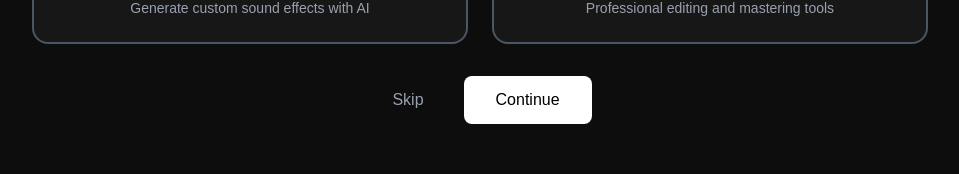
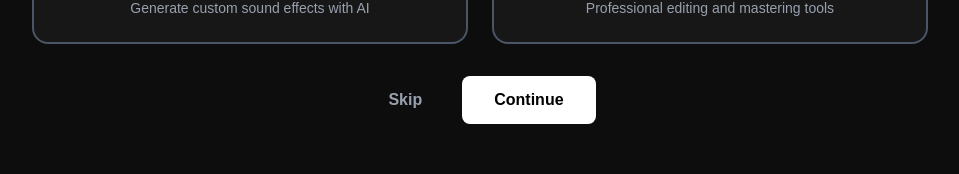
Before and after one commit to devtofunmi/audio4lab, a Next.js app: page /onboarding in a window 1280 px wide. Both pictures are taken after a click on the button "Get Started". Shown: the part 532-706 px from the top of the page, without its empty margins (160-1119 px from the left). Built offline with nearby package versions, Linux system fonts and the light colour scheme.

Commit message:
adjust style

```diff
--- a/components/OnboardingSteps.tsx
+++ b/components/OnboardingSteps.tsx
@@ -205,13 +205,13 @@ export function MusicInterestsStep({
       <div className="flex justify-center space-x-4">
         <button
           onClick={onSkip}
-          className="px-6 py-2 text-gray-400 hover:text-white cursor-pointer transition-colors"
+          className="px-6 py-2 text-gray-400 hover:text-white font-semibold cursor-pointer transition-colors"
         >
           Skip
         </button>
         <button
           onClick={onNext}
-          className="px-8 py-3 bg-white text-black rounded-lg hover:bg-gray-200 cursor-pointer transition-all duration-200 hover:scale-105"
+          className="px-8 py-3 bg-white text-black rounded-lg font-semibold hover:bg-gray-200 cursor-pointer transition-all duration-200 hover:scale-105"
         >
           Continue
         </button>
@@ -265,13 +265,13 @@ export function RoleStep({
       <div className="flex justify-center space-x-4">
         <button
           onClick={onSkip}
-          className="px-6 py-2 text-gray-400 hover:text-white cursor-pointer transition-colors"
+          className="px-6 py-2 text-gray-400 hover:text-white font-semibold cursor-pointer transition-colors"
         >
           Skip
         </button>
         <button
           onClick={onNext}
-          className="px-8 py-3 bg-white text-black rounded-lg hover:bg-gray-200 cursor-pointer transition-all duration-200 hover:scale-105"
+          className="px-8 py-3 bg-white text-black rounded-lg font-semibold hover:bg-gray-200 cursor-pointer transition-all duration-200 hover:scale-105"
         >
           Continue
         </button>
@@ -371,7 +371,7 @@ export function PersonalStep({ onNext, selectedValue, onSelect }: StepProps) {
 
       <button
         onClick={onNext}
-        className="w-full mt-8 px-8 py-3 bg-white text-black rounded-lg hover:bg-gray-200 font-semibold cursor-pointer transition-all duration-200 hover:scale-105"
+        className="w-full mt-8 px-8 py-3 bg-white text-black rounded-lg  font-semibold cursor-pointer"
       >
         Get Started
       </button>
```
